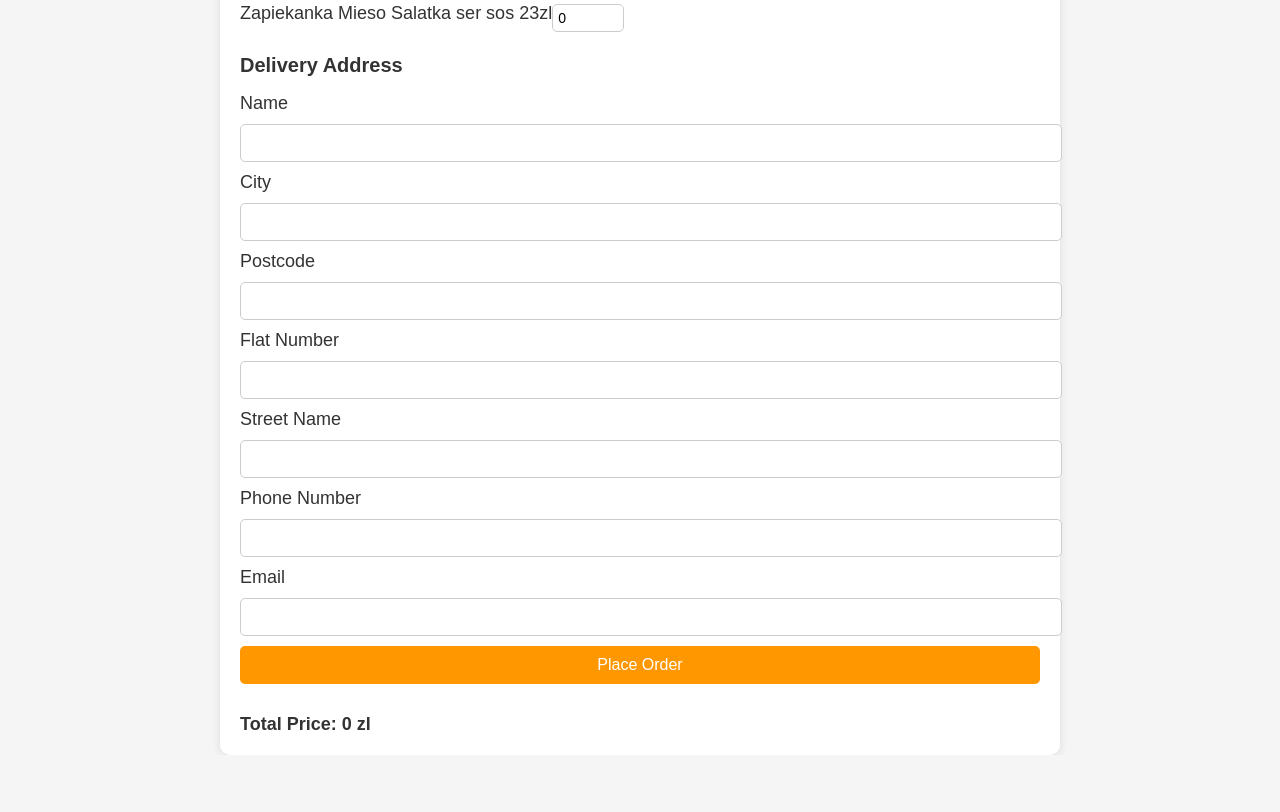
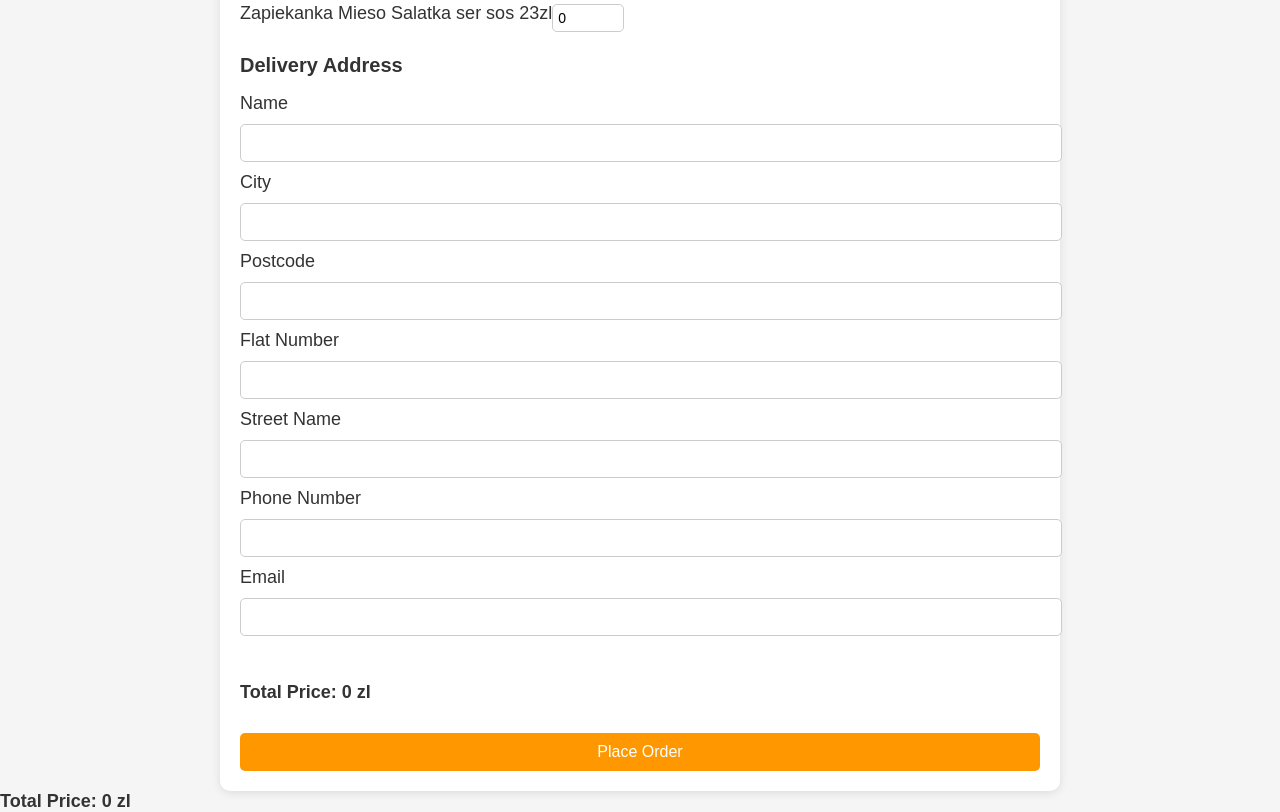
Before and after one commit to Danial201/food-ordering, a plain HTML site: page index.html in a window 1280 px wide. Shown: the part 1196-2008 px from the top of the page. Before the commit the page ends 1951 px from the top, so only its background shows below. Drawn offline with Linux system fonts and the light colour scheme.

Commit message:
Add files via upload

```diff
--- a/index.html
+++ b/index.html
@@ -215,7 +215,11 @@
           <label for="email">Email</label>
           <input type="email" id="email" name="email" required>
         </div>
+      </div><br><br>
+      <div id="total-price">
+        Total Price: 0 zl
       </div>
+  </div>
 
         <input type="hidden" name="_subject" value="New Order">
         <input type="hidden" name="_autoresponse" value="Thanks for your order! We will contact you shortly.">
```
